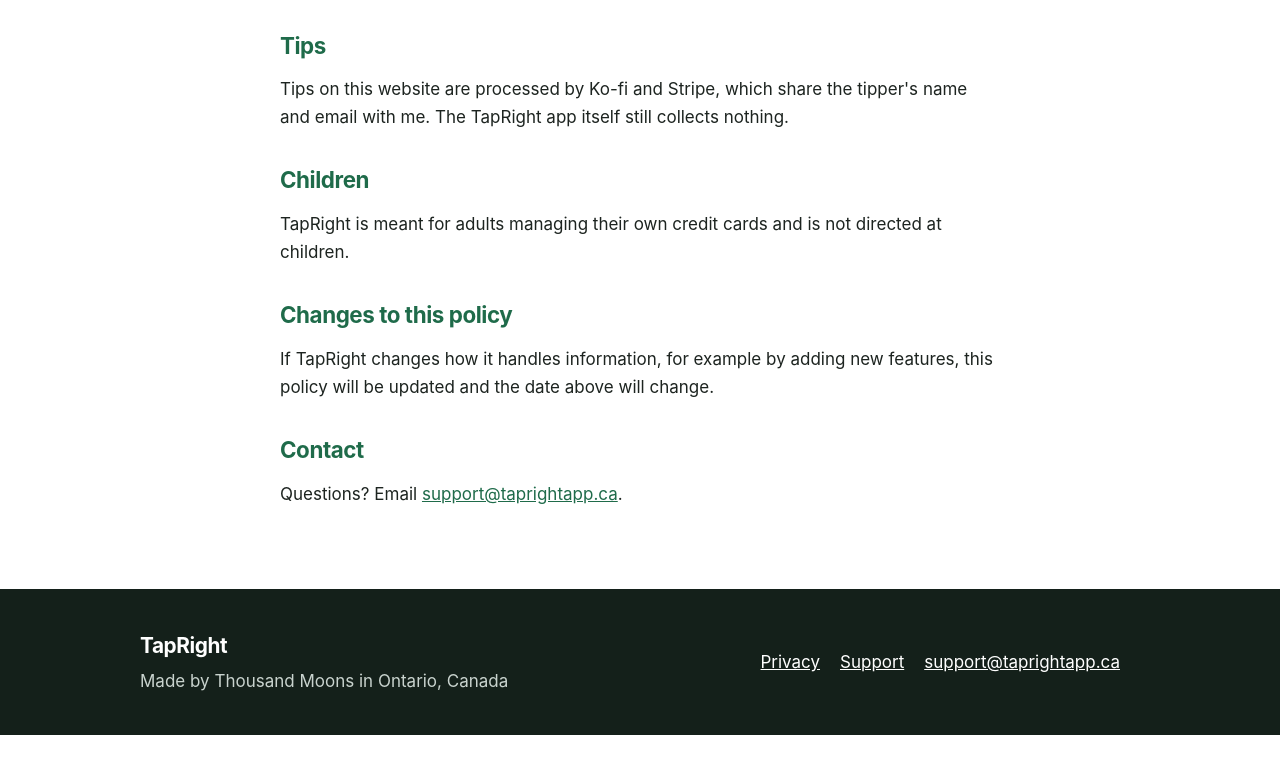
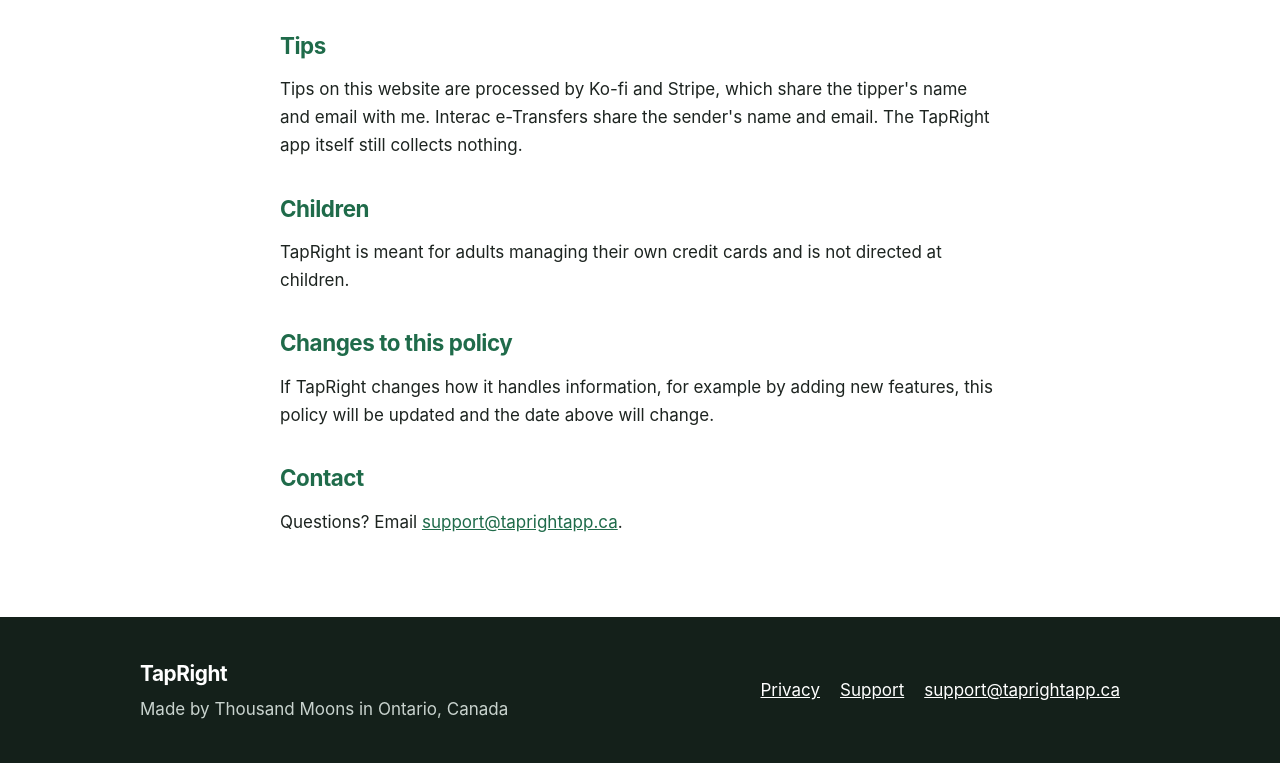
Before and after one commit to baoguangcode/tapright-website, a plain HTML site: page privacy.html in a window 1280 px wide. Shown: the part 1313-2076 px from the top of the page. Before the commit the page ends 2048 px from the top, so only its background shows below. Drawn offline with Linux system fonts and the light colour scheme.

Commit message:
Add Interac e-Transfer option to tip page and privacy policy
Co-Authored-By: Claude Sonnet 5.5 <noreply@anthropic.com>

```diff
--- a/privacy.html
+++ b/privacy.html
@@ -32,7 +32,7 @@
 <h2>Links to other websites</h2>
 <p>When you tap "Learn more" or "View source", your browser opens the card issuer's website, and that website's own privacy policy applies. Some of these links may be affiliate links, and TapRight may earn a commission if you apply for a card. TapRight adds no information about you to these links. Opening one sends your browser's normal request to the issuer's website, and the link may include a code identifying TapRight as the referrer. Card rankings are based only on rewards value.</p>
 <h2>Tips</h2>
-<p>Tips on this website are processed by Ko-fi and Stripe, which share the tipper's name and email with me. The TapRight app itself still collects nothing.</p>
+<p>Tips on this website are processed by Ko-fi and Stripe, which share the tipper's name and email with me. Interac e-Transfers share the sender's name and email. The TapRight app itself still collects nothing.</p>
 <h2>Children</h2>
 <p>TapRight is meant for adults managing their own credit cards and is not directed at children.</p>
 <h2>Changes to this policy</h2>
```
Also changed, not shown: support-tapright.html (+1 -0 lines).
